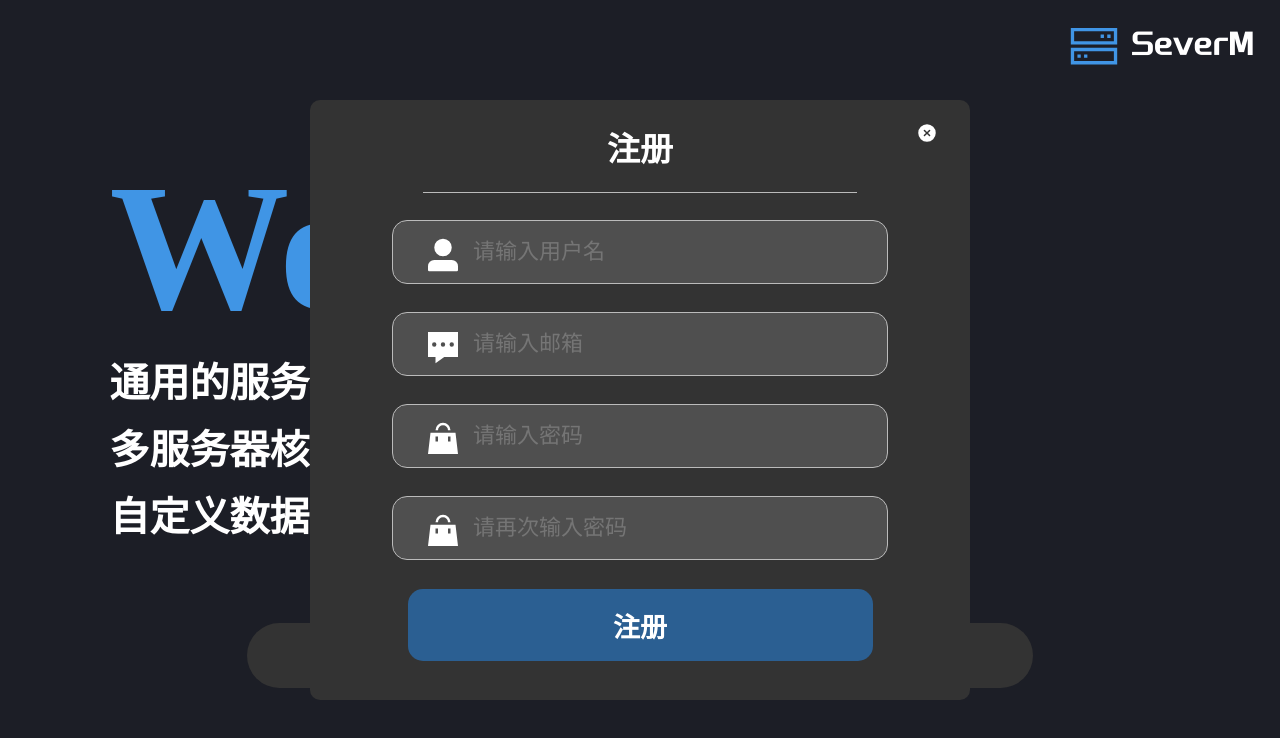
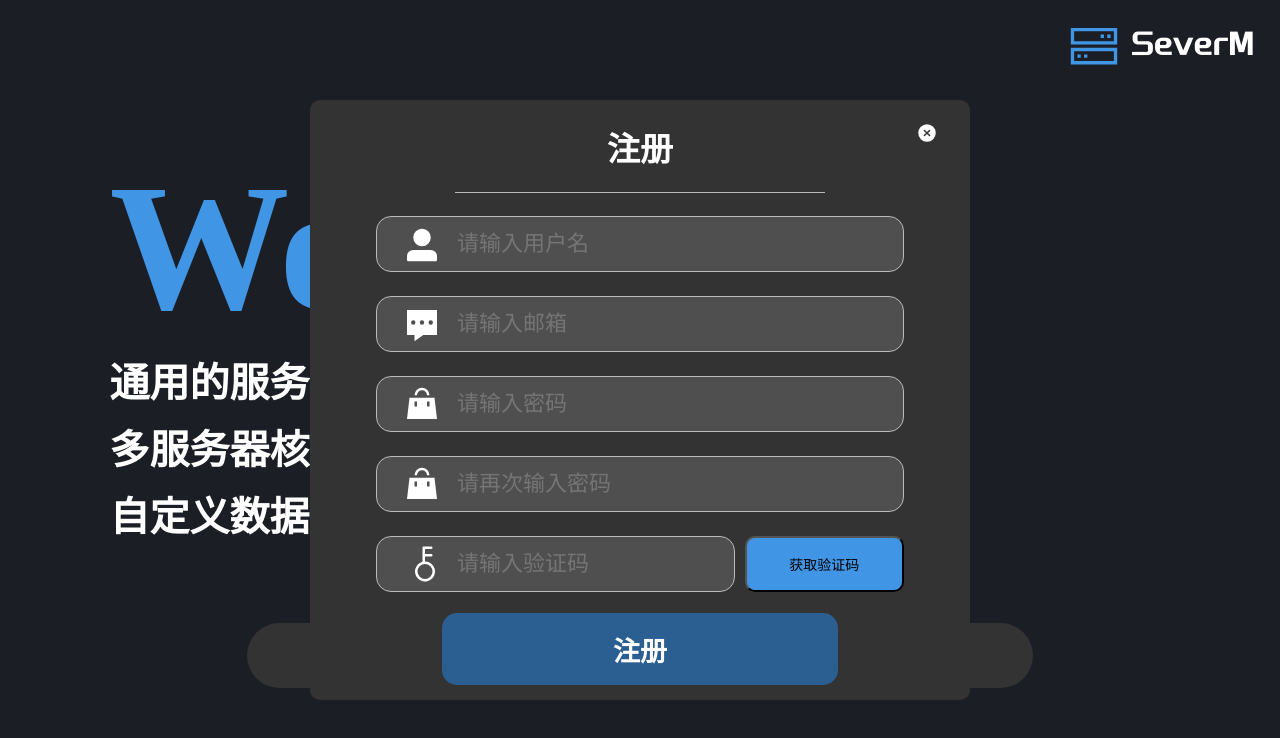
Before and after one commit to chenzanhong/WebApp, a Vue app in the folder vue-project/: page /register in a window 1280 px wide. Shown: the top 738 px of the page. Built offline with nearby package versions, Linux system fonts and the light colour scheme.

Commit message:
日志+注册验证码添加初版

```diff
--- a/vue-project/src/views/Register.vue
+++ b/vue-project/src/views/Register.vue
@@ -54,6 +54,27 @@
         <el-icon :is="confirmPasswordType === 'password'? Hide : View" :key="confirmPasswordType" />
       </span>
     </div>
+
+    <div class="code-row">
+    <div class="input-wrapper code-input">
+      <span class="input-icon1">
+        <el-icon><Key /></el-icon>
+      </span>
+      <input
+        type="text"
+        v-model="verificationCode"
+        placeholder="请输入验证码"
+        class="bar verification-code-input"
+      >
+    </div>
+    <button
+    class="get-code-btn"
+    @click="getVerificationCode"
+    :disabled="isCounting"
+  >
+    {{ isCounting ? `${countdown}秒后重试` : '获取验证码' }}
+  </button>
+  </div>
 
     <button class="register-button" @click="registerClick">注册</button>
   </div>
@@ -169,7 +190,7 @@ a span {
   height: 75vh;
   background-color: #333333;
   color: white;
-  padding: 20px;
+  padding: 20px 66px;
   border-radius: 10px;
 }
 
@@ -203,14 +224,14 @@ a span {
   font-size: 22px;
   box-sizing: border-box;
   border-radius: 15px;
-  height: 8vh;
-  width: 80%;
+  height: 7vh;
+  width: 100%;
   z-index: 2;
   padding-left: 80px;
 }
 
 .bar {
-  margin: 1.5vh 0 2vh 0;
+  margin: 1vh 0 2vh 0;
 }
 
 .bar2 {
@@ -228,7 +249,7 @@ a span {
 .input-icon1,
 .input-icon2 {
   position: absolute;
-  left: 15%;
+  left: 6.7%;
   transform: translateY(-50%);
   color: white;
   font-weight: bold;
@@ -237,11 +258,54 @@ a span {
 }
 
 .input-icon1 {
-  top: 58%;
+  left:5%;
+  top: 54%;
 }
 
 .input-icon2 {
-  top: 58%;
+  left:5%;
+ top: 53%;
+}
+
+.code-row {
+  width: 100%;
+  display: flex;
+  gap: 10px;
+  align-items: center;
+  justify-content: space-between;
+  margin-bottom: 1vh;
+}
+
+.code-input {
+  flex: 2;
+  width: auto !important;
+  height: 8vh;
+  margin-bottom: 0;
+}
+
+.verification-code-input {
+  width: 100% !important;
+  padding-right: 0;
+  margin-top: 3vh;
+}
+
+.get-code-btn {
+  flex: 0.8;
+  width: auto;
+  height: 7vh;
+  background-color: #4095E5;
+  border-radius: 10px;
+  font-size: 14px;
+  position: static;
+  margin-top: 1vh;
+  white-space: nowrap;
+  min-width: 100px;
+
+}
+
+.code-input .input-icon1 {
+  left: 8% !important;
+  top: 66% !important;
 }
 
 .toggle-password {
@@ -281,7 +345,7 @@ import { useRouter } from 'vue-router';
 import { ref } from 'vue';
 import { ElMessage } from 'element-plus';
 import { ElIcon } from 'element-plus';
-import { UserFilled, GoodsFilled, View, Hide, InfoFilled, Comment, CircleCloseFilled } from '@element-plus/icons-vue';
+import { UserFilled, GoodsFilled, View, Hide, InfoFilled, Comment, CircleCloseFilled, Key } from '@element-plus/icons-vue';
 
 export default {
     name: 'LoginPage',
@@ -293,7 +357,8 @@ export default {
         InfoFilled,
         Comment,
         ElIcon,
-        CircleCloseFilled
+        CircleCloseFilled,
+        Key
     },
     data() {
         return {
@@ -302,21 +367,33 @@ export default {
             password: '',
             confirmPassword: '',
             passwordType: 'password',
-            confirmPasswordType: 'password'
+            confirmPasswordType: 'password',
+            verificationCode: '',
+            countdown: 60,
+            isCounting: false
         };
     },
     methods: {
         registerClick() {
-            if (this.password!== this.confirmPassword) {
+            if (this.password !== this.confirmPassword) {
                 ElMessage.error('两次输入的密码不一致');
                 return;
             }
+
+            if (!this.verificationCode) {
+                ElMessage.error('请输入验证码');
+                return;
+            }
+
             const apiUrl = 'http://113.44.170.52:8080/agent/register';
             const requestData = {
                 email: this.email,
                 name: this.username,
-                password: this.password
+                password: this.password,
+                token: this.verificationCode
             };
+
+            console.log('注册请求数据:', requestData);
 
             fetch(apiUrl, {
                 method: 'POST',
@@ -325,10 +402,9 @@ export default {
                 },
                 body: JSON.stringify(requestData)
             })
-           .then(response => {
-                return response.json();
-            })
-           .then(data => {
+            .then(response => response.json())
+            .then(data => {
+                console.log('注册接口返回数据:', data);
                 if (data.message === '注册成功') {
                     ElMessage.success(data.message);
                     this.closeRegisterBox();
@@ -336,7 +412,7 @@ export default {
                     ElMessage.error(data.message);
                 }
             })
-           .catch(error => {
+            .catch(error => {
                 console.error('注册失败:', error);
                 ElMessage.error('注册失败，请稍后重试');
             });
@@ -350,6 +426,67 @@ export default {
         closeRegisterBox() {
             const router = useRouter();
             this.$router.push('/');
+        },
+        getVerificationCode() {
+            if (!this.email) {
+                ElMessage.error('请先输入邮箱');
+                return;
+            }
+
+            // 验证邮箱格式
+            const emailRegex = /^[^\s@]+@[^\s@]+\.[^\s@]+$/;
+            if (!emailRegex.test(this.email)) {
+                ElMessage.error('请输入有效的邮箱地址');
+                return;
+            }
+
+            // 如果正在倒计时，不允许重复获取
+            if (this.isCounting) {
+                return;
+            }
+
+            // 调用获取验证码接口
+            fetch('http://113.44.170.52:8080/registertoken', {
+                method: 'POST',
+                headers: {
+                    'Content-Type': 'application/json'
+                },
+                body: JSON.stringify({ email: this.email })
+            })
+            .then(response => response.json())
+            .then(data => {
+                console.log('验证码接口返回数据:', data);  // 打印完整返回数据
+                console.log('返回状态:', data.status);     // 打印状态
+                console.log('返回消息:', data.message);    // 打印消息
+
+                if (data.message === '验证码已发送') {
+                    ElMessage.success('验证码已发送到您的邮箱');
+                    this.startCountdown();
+                } else {
+                    ElMessage.error(data.message || '验证码发送失败');
+                }
+            })
+            .catch(error => {
+                console.error('获取验证码失败:', error);
+                ElMessage.error('获取验证码失败，请稍后重试');
+            });
+        },
+        startCountdown() {
+            this.isCounting = true;
+            this.countdown = 60;
+            const timer = setInterval(() => {
+                this.countdown--;
+                if (this.countdown <= 0) {
+                    clearInterval(timer);
+                    this.isCounting = false;
+                }
+            }, 1000);
+        },
+        handlePasswordInput() {
+            // Implementation of handlePasswordInput method
+        },
+        handleConfirmPasswordInput() {
+            // Implementation of handleConfirmPasswordInput method
         }
     },
     mounted() {}
--- a/vue-project/src/views/log.vue
+++ b/vue-project/src/views/log.vue
@@ -127,12 +127,13 @@ const filteredLogs = computed(() => {
     });
   }
 
-  // 这里可以添加其他前端筛选逻辑（例如 serverName）
-
   // 更新总数以反映过滤后的日志数量
   total.value = currentLogs.length;
 
-  return currentLogs;
+  // 实现分页
+  const start = (currentPage.value - 1) * pageSize.value;
+  const end = start + pageSize.value;
+  return currentLogs.slice(start, end);
 });
 
 // 格式化日期
@@ -208,11 +209,12 @@ const refreshLogs = async (isSearch = false) => {
       fromTime: '',
       toTime: '',
       operation: '',
-      level: ''
+      level: '',
+      page: currentPage.value,  // 添加分页参数
+      size: pageSize.value      // 添加每页大小参数
     };
 
     // 只有在点击搜索时才添加搜索参数
-     // if (isSearch) {
     if (dateRangeStart.value) {
       requestBody.fromTime = convertToISO8601WithOffset(dateRangeStart.value);
     }
@@ -222,7 +224,6 @@ const refreshLogs = async (isSearch = false) => {
     if (logType.value !== 'all') {
       requestBody.operation = logType.value;
     }
-    // }
 
     console.log('完整的请求参数:', requestBody);
 
@@ -264,7 +265,8 @@ const refreshLogs = async (isSearch = false) => {
       username: log.username
     })) || [];
 
-    total.value = logs.value.length;
+    // 更新总数
+    total.value = data.total || logs.value.length;
 
   } catch (error) {
     console.error('获取日志失败:', error);
@@ -275,13 +277,12 @@ const refreshLogs = async (isSearch = false) => {
 // 处理分页大小变化
 const handleSizeChange = (val) => {
   pageSize.value = val;
-  refreshLogs();
+  currentPage.value = 1; // 重置到第一页
 };
 
 // 处理页码变化
 const handleCurrentChange = (val) => {
   currentPage.value = val;
-  refreshLogs();
 };
 
 // 处理搜索按钮点击
```
Lines whose indentation alone changed are shown as unchanged.
